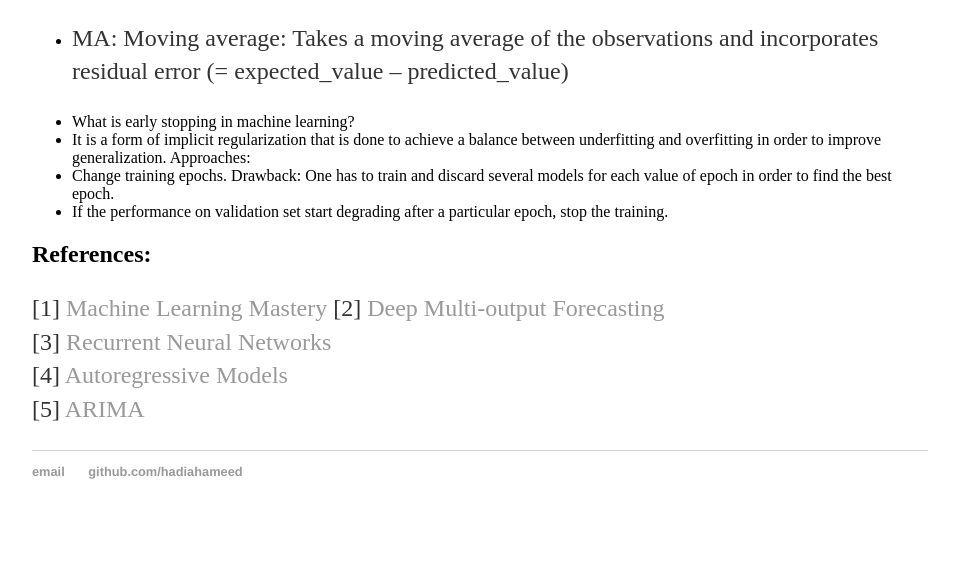
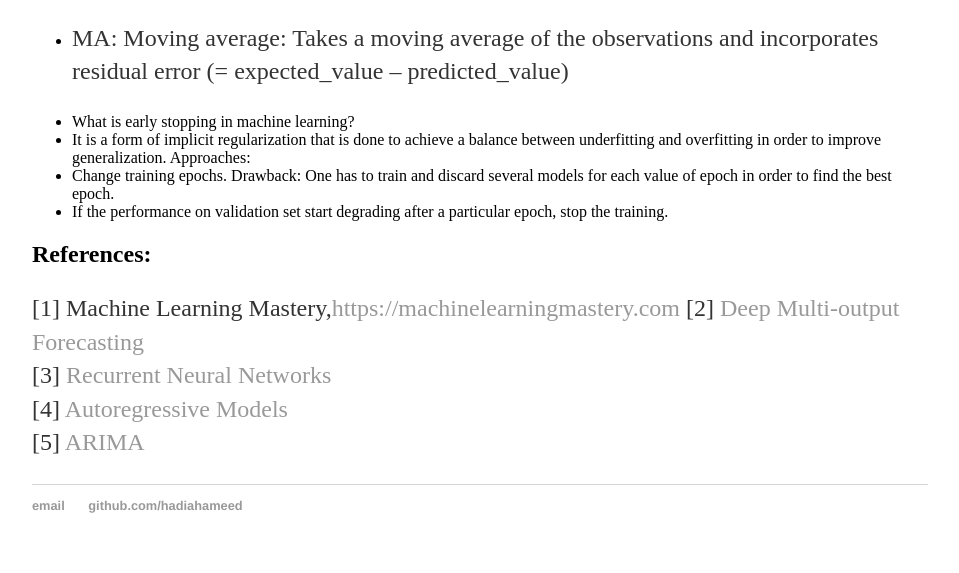
Before and after one commit to hadiahameed/hadiahameed.github.io, a Jekyll site: the page built from _posts/2019-09-01-episode1.md, in a window 1280 px wide. Shown: the part 1198-1771 px from the top of the page, without its empty margins (160-1119 px from the left). Built offline with Jekyll 4.4.1, drawn with Linux system fonts in a browser that asks for light colours; before the commit the page ends 1737 px from its top, so only the background shows below that.

Commit message:
Update 2019-09-01-episode1.md

```diff
--- a/_posts/2019-09-01-episode1.md
+++ b/_posts/2019-09-01-episode1.md
@@ -38,7 +38,7 @@ ARN architecture             |  RNN architecture
 
 
 ## References:
-[1] [Machine Learning Mastery]({{ https://machinelearningmastery.com }})
+[1] Machine Learning Mastery,<https://machinelearningmastery.com>
 [2] [Deep Multi-output Forecasting]({{ https://arxiv.org/abs/1806.05357 }})
 [3] [Recurrent Neural Networks]({{ https://bair.berkeley.edu/blog/2018/08/06/recurrent/ }})
 [4] [Autoregressive Models]({{ https://eigenfoo.xyz/deep-autoregressive-models/ }})
```
